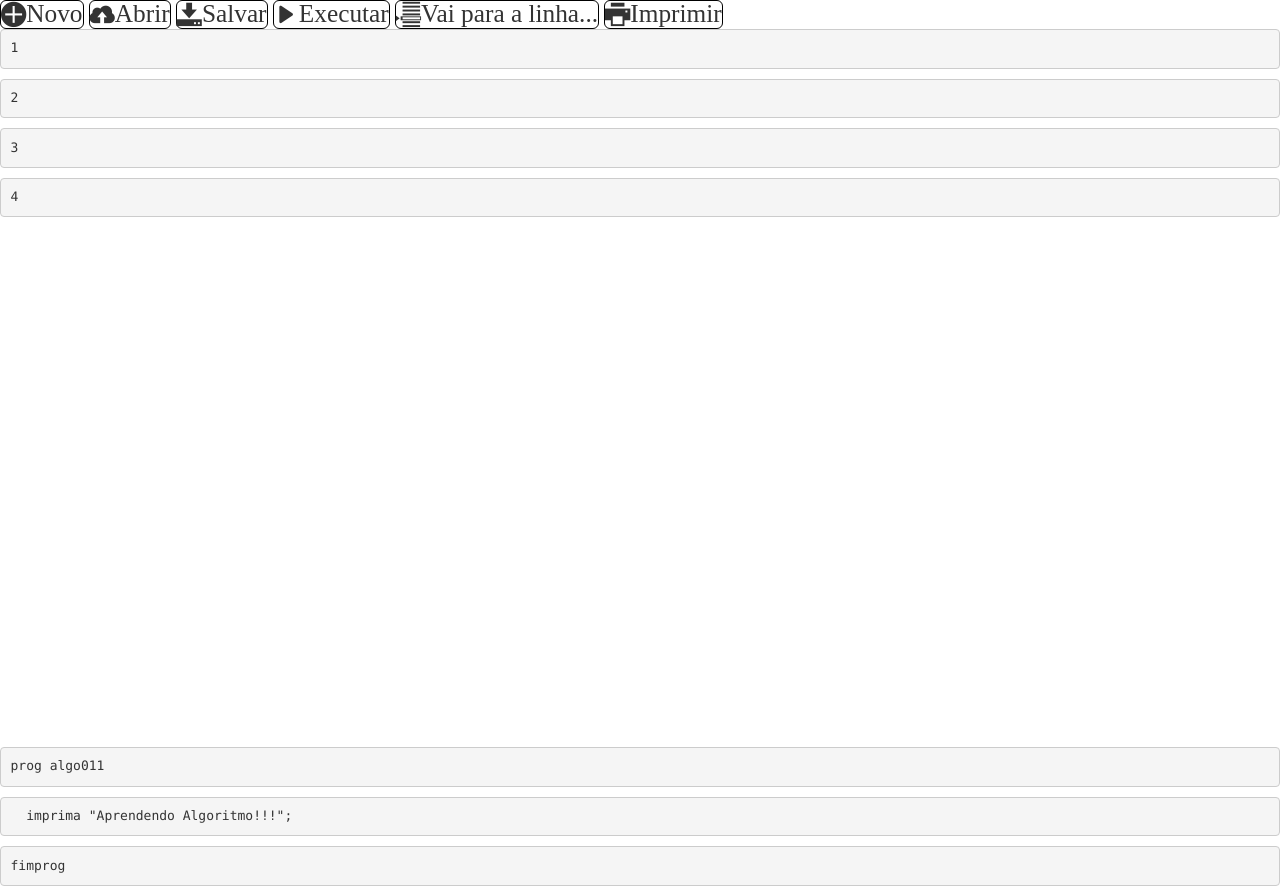
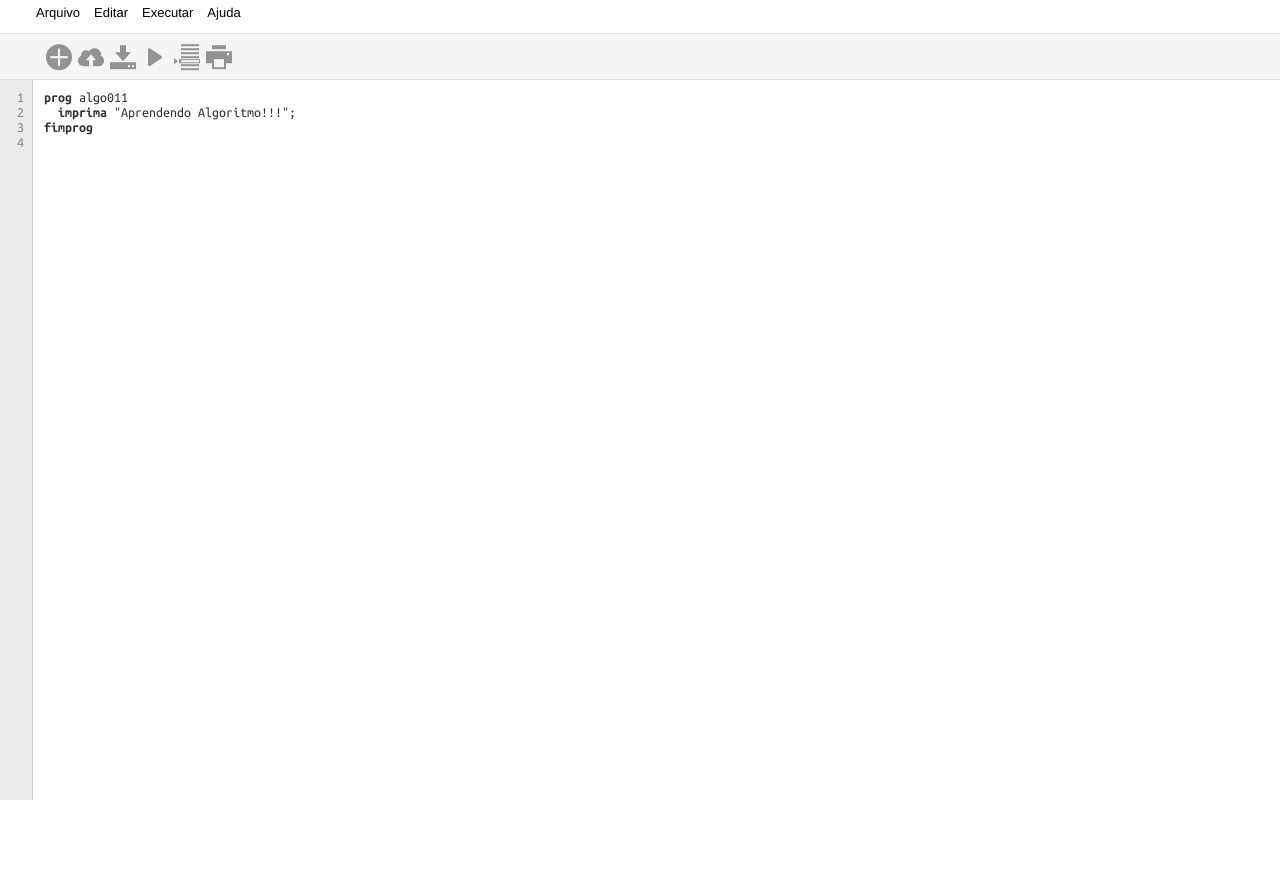
Before and after one commit to camaleaun/tcc, a plain HTML site: page ui/index.html in a window 1280 px wide. After the commit the page ends 800 px from the top, so only its background shows below. Drawn offline with Linux system fonts and the light colour scheme; files whose address does not match are found by name; a web font is replaced by a local one.

Commit message:
Second UI version finished css

```diff
--- a/ui/css/bizu.css
+++ b/ui/css/bizu.css
@@ -1,101 +1,228 @@
-/*.glyphicon span {
-	display: none;
+
+@font-face {
+  font-family: 'Inconsolata';
+  font-style: normal;
+  font-weight: 400;
+  src: url('../fonts/inconsolata/inconsolata.eot');
+  src: local('Inconsolata'), url(../fonts/inconsolata/inconsolata.woff) format('woff'), url('../fonts/inconsolata/inconsolata.ttf') format('truetype'), url('../fonts/inconsolata/inconsolata.svg') format('svg');
 }
-.btn-toolbar > .btn, .btn-toolbar > .btn + .btn {
+@font-face {
+  font-family: 'Inconsolata';
+  font-style: normal;
+  font-weight: 700;
+  src: url('../fonts/inconsolata/inconsolata.eot');
+  src: local('Inconsolata Bold'), url(../fonts/inconsolata/inconsolata-bold.woff) format('woff'), url('../fonts/inconsolata/inconsolata-bold.ttf') format('truetype'), url('../fonts/inconsolata/inconsolata-bold.svg') format('svg');
+}
+@font-face {
+  font-family: 'Inconsolata';
+  font-style: normal;
+  font-weight: 400;
+  src: url('../fonts/inconsolata/inconsolata.eot');
+  src: local('Inconsolata'), url(../fonts/inconsolata/inconsolata.woff) format('woff'), url('../fonts/inconsolata/inconsolata.ttf') format('truetype'), url('../fonts/inconsolata/inconsolata.svg') format('svg');
+}
+@font-face {
+  font-family: 'Inconsolata';
+  font-style: normal;
+  font-weight: 700;
+  src: url('../fonts/inconsolata/inconsolata.eot');
+  src: local('Inconsolata Bold'), url(../fonts/inconsolata/inconsolata-bold.woff) format('woff'), url('../fonts/inconsolata/inconsolata-bold.ttf') format('truetype'), url('../fonts/inconsolata/inconsolata-bold.svg') format('svg');
+}
+@font-face {
+  font-family: 'Ubuntu Mono';
+  font-style: normal;
+  font-weight: 400;
+  src: url('../fonts/ubuntumono/r/UbuntuMono-R.eot');
+  src: local('Ubuntu Mono'), url(../fonts/ubuntumono/r/UbuntuMono-R.woff) format('woff'), url('../fonts/ubuntumono/r/UbuntuMono-R.ttf') format('truetype'), url('../fonts/ubuntumono/r/UbuntuMono-R.svg') format('svg');
+}
+@font-face {
+  font-family: 'Ubuntu Mono';
+  font-style: normal;
+  font-weight: 700;
+  src: url('../fonts/ubuntumono/b/UbuntuMono-B.eot');
+  src: local('Ubuntu Mono Bold'), url(../fonts/ubuntumono/b/UbuntuMono-B.woff) format('woff'), url('../fonts/ubuntumono/b/UbuntuMono-B.ttf') format('truetype'), url('../fonts/ubuntumono/b/UbuntuMono-B.svg') format('svg');
+}
+.navbar {
+	margin-bottom: 0px;
+}
+.navbar-default {
+	border: none;
+}
+.btn-lg {
+	padding: 5px 7px 7px;
+	font-size: 26px;
+	line-height: 26px;
+	height: auto;
+	border-radius: 3px;
+}
+.btn {
+	cursor: default;
+}
+.btn-toolbar {
+	padding-left: 10px;
+}
+.btn-toolbar {
+	background: whiteSmoke;
+	border-top: 1px solid #e0e0e0;
+	border-bottom: 1px solid #e0e0e0;
+	padding: 7px 0px;
+}
+.btn-toolbar {
+	padding-left: 12px;
+}
+@media (min-width: 768px) {
+.navbar {
+	min-height: 33px;
+}
+.navbar-default {
+	background: #fff;
+}
+.navbar-default .navbar-nav > li > a {
+	color: #000;
+	font-size: 13px;
+}
+.navbar-default .navbar-nav > li > a:hover,
+.navbar-default .navbar-nav > li > a:focus {
+  color: #000;
+  background-color: #eee;
+}
+.navbar-collapse {
+	padding-left: 29px;
+}
+.navbar-nav > li > a {
+	padding: 3px 7px;
+}
+.btn-toolbar {
+	padding-left: 43px;
+}
+.btn-toolbar > .btn + .btn {
 	margin-left: 0px;
 }
 .btn {
-	padding: 0px;
-	font-size: 16px;
-	position: relative;
-	width: 18px;
-	height: 18px;
-	border-radius: 1px;
+	display: block;
+	float: left;
+	background: transparent;
+	border-color: transparent;
 }
 .btn-lg {
-	font-size: 30px;
-	line-height: 1;
-	line-height: 30px;
-	padding: 0px;
+	padding: 0px 2px 2px;
+	font-size: 26px;
+	line-height: 26px;
+	height: auto;
 	border-radius: 2px;
-	width: 32px;
-	height: 32px;
+}
+.btn:hover {
+	border-color: #000;
+	background: transparent;
+}
+.btn:hover .glyphicon {
+	opacity: 1;
 }
 .glyphicon {
-	position: absolute;
-	top: 0px;
-	left: 0px;
-	line-height: 16px;
+	opacity: .5;
 }
-.btn-lg .glyphicon {
-	line-height: 30px;
 }
-
-
-.btn {
-	border: 1px solid #000;
-	padding: 0px;
-	line-height: 22px;
-	margin: 0px;
-	display: block;
-	float: left;
-	height: 25px;
+code, kbd, pre, samp {
+	font-family: 'Ubuntu Mono', 'Inconsolata', monospace, serif;
+	/*font-family: 'Inconsolata', 'Ubuntu Mono', monospace, serif;*/
+	font-size: 1em;
 }
-.glyphicon {
-	font-size: 22px;
+pre {
+	white-space: pre-wrap;
 }
 .glyphicon span {
-	font-size: 16px;
-	line-height: 22px;
-	vertical-align: top;
-}
-*/
-nav {
 	display: none;
 }
-@font-face {
-  font-family: 'Glyphicons Halflings';
-  src: url('../fonts/glyphicons-halflings-regular.eot');
-  src: url('../fonts/glyphicons-halflings-regular.eot?#iefix') format('embedded-opentype'), url('../fonts/glyphicons-halflings-regular.woff') format('woff'), url('../fonts/glyphicons-halflings-regular.ttf') format('truetype'), url('../fonts/glyphicons-halflings-regular.svg#glyphicons-halflingsregular') format('svg');
+.textarea pre {
+	padding: 0px;
+	margin: 0px;
+	font-size: 13px;
+	line-height: 1.428571429;
+	color: #333333;
+	word-break: break-all;
+	word-wrap: break-word;
+	background-color: transparent;
+	border: none;
+	border-radius: 0px;
+	font-size: 14px;
+	line-height: 15px;
 }
-@font-face {
-  font-family: 'Bootstrap';
-  src: url('../fonts/glyphicons-halflings-regular.eot');
-  src: url('../fonts/glyphicons-halflings-regular.eot?#iefix') format('embedded-opentype'), url('../fonts/bootstrap.woff') format('woff'), url('../fonts/glyphicons-halflings-regular.ttf') format('truetype'), url('../fonts/glyphicons-halflings-regular.svg#glyphicons-halflingsregular') format('svg');
+.lines {
+	width: 33px;
+	border-right: 1px solid #ccc;
+	padding-right: 4px;
+	-moz-user-select: -moz-none;
+	-khtml-user-select: none;
+	-webkit-user-select: none;
+	user-select: none;
+	background-color: #eaeaea;
+	padding-top: 10px;
+	float: left;
 }
-.glyphicon {
-  font-family: 'Glyphicons Halflings';
-  font-family: 'Bootstrap';
+.lines pre {
+	text-align: right;
+	color: #888;
+	padding-right: 4px;
 }
-.glyphicon-plus-sign:before {
-  content: "\e081";
+.code {
+	margin-left: 100px;
+	padding-top: 10px;
+	padding-left: 6px;
+	margin-left: 38px;
 }
-.glyphicon-cloud-upload:before {
-  content: "\e198";
+.keyword {
+	font-weight: bold;
 }
-.glyphicon-download-alt:before {
-  content: "\e025";
+.modal.fade .modal-dialog {
+	-webkit-transform: none;
 }
-.glyphicon-play:before {
-  content: "\e072";
+.modal.in .modal-dialog {
+	-webkit-transform: none;
 }
-.glyphicon-stop:before {
-  content: "\e074";
+.modal-content {
+	border-radius: 0px;
+	background-color: #000;
+	border: none;
 }
-.glyphicon-plane:before {
-  content: "\e108";
+.modal-header {
+	padding: 4px 15px;
+	border: none;
+	background-color: #6d6d6d;
 }
-.glyphicon-print:before {
-  content: "\e045";
+.modal-header .close {
+	color: #6d6d6d;
+	text-shadow: none;
+	cursor: default;
 }
-.btn {
-	display: block;
+.modal-title {
+	font-size: 12px;
+	color: #6d6d6d;
+}
+.modal-body {
+	border-color: #6d6d6d;
+	border-style: solid;
+	border-width: 0px 6px 6px;
+}
+#running {
+}
+#running .modal-body {
+	padding: 2px;
+}
+#running pre.screen {
+	font-size: 16px;
+	line-height: 16px;
+	padding: 0px;
 	margin: 0px;
-	float: left;
-	background: white;
-	border: 1px solid black;
-	padding: 0px;
+	background-color: transparent;
+	border: none;
+	line-height: normal;
+	border-radius: 0px;
+	color: #e0e0e0;
 }
-.btn-lg .glyphicon,  .btn-lg span {
-	font-size: 25.3px;
+@media screen and (min-width: 768px) {
+	.modal-dialog {
+		width: 676px;
+	}
+	.modal-body {
+		height: 410px;
+	}
 }
```
